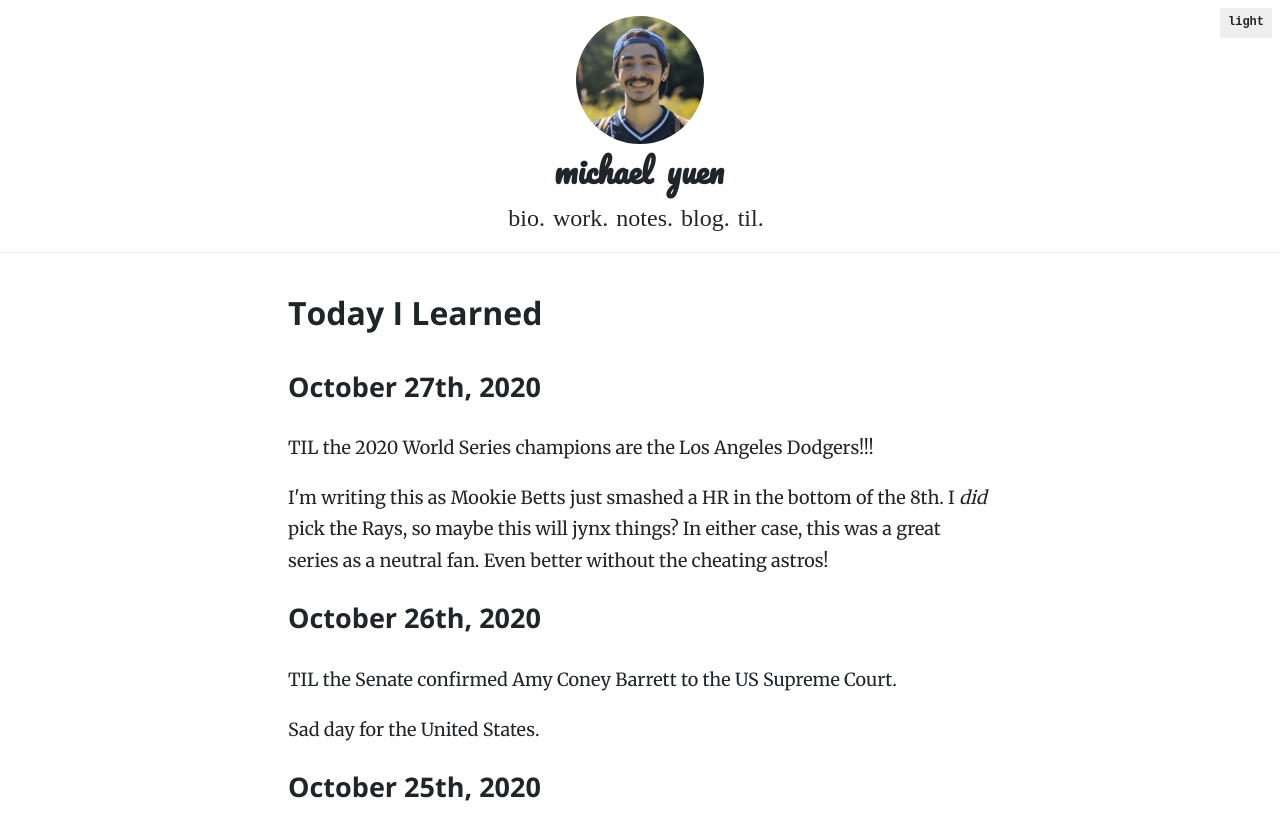
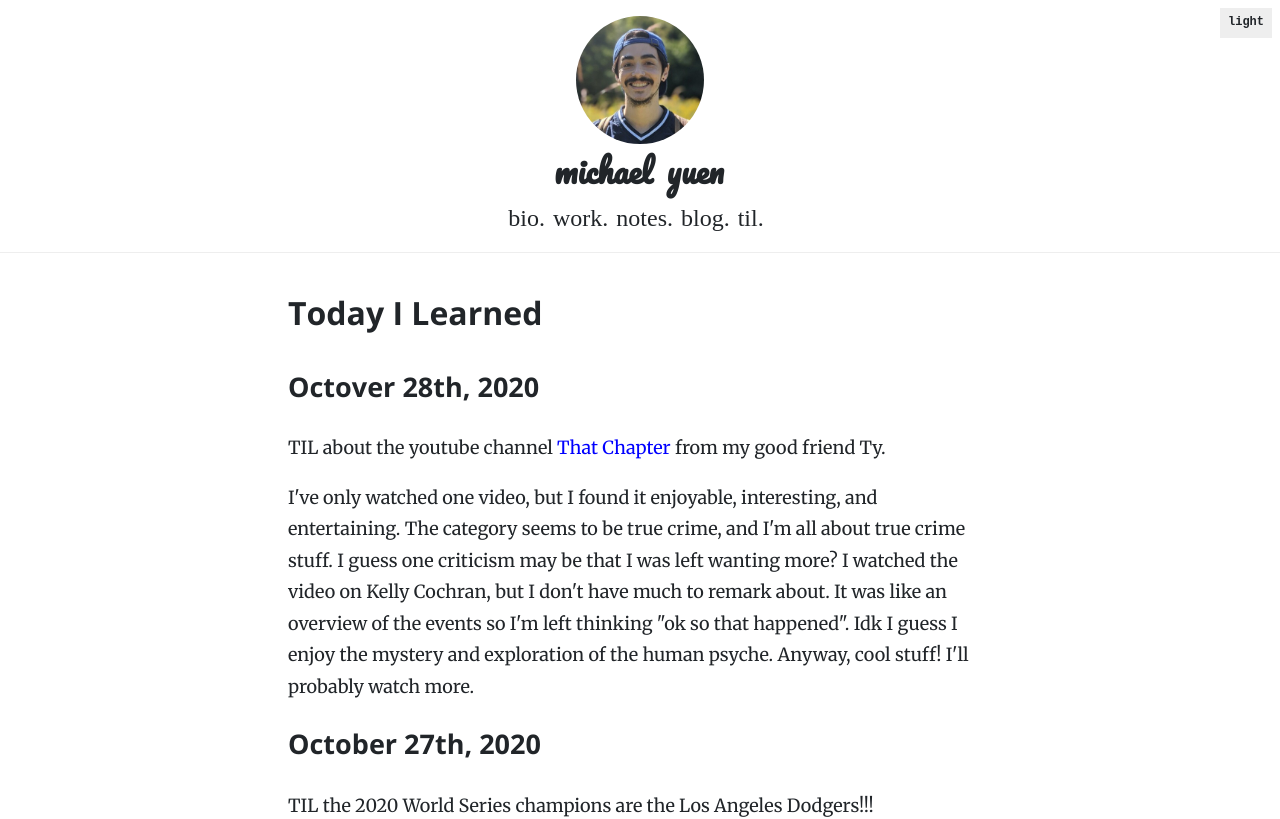
Before and after one commit to michaelyuen/personal-website, a Next.js app in the folder v5/: page /today-i-learned in a window 1280 px wide. Shown: the top 819 px of the page. Built offline with nearby package versions, Linux system fonts and the light colour scheme; a web font is replaced by a local one.

Commit message:
Add TIL for 2020-10-28

```diff
--- a/v5/pages/today-i-learned.tsx
+++ b/v5/pages/today-i-learned.tsx
@@ -4,6 +4,23 @@ export default function TIL() {
   return (
     <section className="TILContainer">
       <h1>Today I Learned</h1>
+      <h2>Octover 28th, 2020</h2>
+      <p>
+        TIL about the youtube channel{" "}
+        <a href="https://www.youtube.com/c/ThatChapter" target="_blank">
+          That Chapter
+        </a>{" "}
+        from my good friend Ty.
+      </p>
+      <p>
+        I've only watched one video, but I found it enjoyable, interesting, and
+        entertaining. The category seems to be true crime, and I'm all about
+        true crime stuff. I guess one criticism may be that I was left wanting
+        more? I watched the video on Kelly Cochran, but I don't have much to
+        remark about. It was like an overview of the events so I'm left thinking
+        "ok so that happened". Idk I guess I enjoy the mystery and exploration
+        of the human psyche. Anyway, cool stuff! I'll probably watch more.
+      </p>
       <h2>October 27th, 2020</h2>
       <p>TIL the 2020 World Series champions are the Los Angeles Dodgers!!!</p>
       <p>
```
